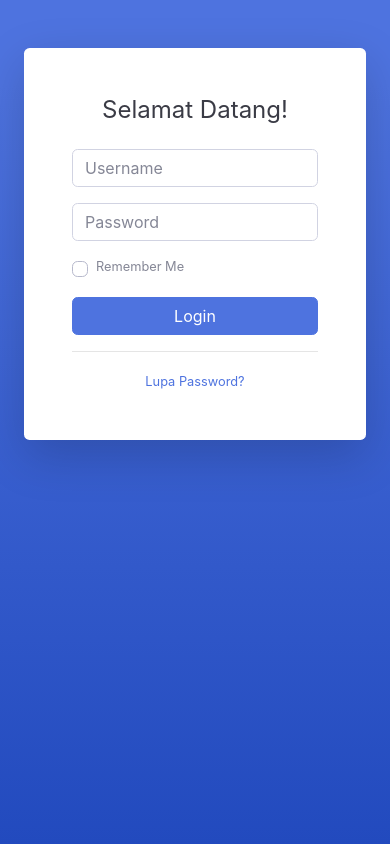
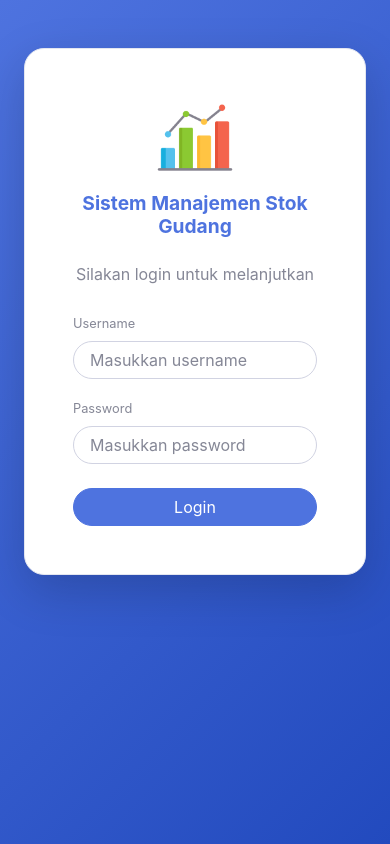
Before and after one commit to kantorujbitdev/gudang_system, a CodeIgniter app: page /gudang_system/auth/login in a window 390 px wide. Run offline with CodeIgniter, Linux system fonts and the light colour scheme.

Commit message:
rubah desain login

```diff
--- a/application/views/auth/login.php
+++ b/application/views/auth/login.php
@@ -9,52 +9,90 @@
     <link href="<?php echo base_url('assets/vendor/bootstrap/css/bootstrap.min.css'); ?>" rel="stylesheet">
     <link href="<?php echo base_url('assets/vendor/fontawesome-free/css/all.min.css'); ?>" rel="stylesheet">
     <link href="<?php echo base_url('assets/css/sb-admin-2.min.css'); ?>" rel="stylesheet">
+
+    <style>
+        .login-card {
+            border-radius: 20px;
+            overflow: hidden;
+        }
+
+        .login-logo {
+            width: 80px;
+            margin-bottom: 15px;
+        }
+
+        .bg-gradient-primary {
+            background: linear-gradient(135deg, #4e73df, #224abe);
+        }
+
+        .btn-primary {
+            border-radius: 50px;
+        }
+
+        .form-control-user {
+            border-radius: 50px;
+            padding: 1rem;
+        }
+
+        .login-title {
+            font-weight: bold;
+            color: #4e73df;
+        }
+
+        /* Responsive font size untuk judul */
+        @media (max-width: 576px) {
+            .login-title {
+                font-size: 1.2rem;
+            }
+        }
+    </style>
 </head>
 
 <body class="bg-gradient-primary">
     <div class="container">
+
+        <!-- Outer Row -->
         <div class="row justify-content-center">
-            <div class="col-xl-10 col-lg-12 col-md-9">
-                <div class="card o-hidden border-0 shadow-lg my-5">
-                    <div class="card-body p-0">
-                        <div class="row">
-                            <div class="col-lg-6 d-none d-lg-block bg-login-image"></div>
-                            <div class="col-lg-6">
-                                <div class="p-5">
+
+            <div class="col-xl-6 col-lg-8 col-md-9">
+
+                <div class="card shadow-lg my-5 login-card">
+                    <div class="card-body p-5">
                         <div class="text-center">
-                                        <h1 class="h4 text-gray-900 mb-4">Selamat Datang!</h1>
+                            <!-- Logo -->
+                            <img src="<?php echo base_url('assets/images/logo.png'); ?>" alt="Logo" class="login-logo">
+                            <h1 class="h4 login-title mb-4">Sistem Manajemen Stok Gudang</h1>
+                            <p class="text-muted mb-4">Silakan login untuk melanjutkan</p>
                         </div>
+
+                        <!-- Error Message -->
                         <?php if ($this->session->flashdata('error')): ?>
-                                        <div class="alert alert-danger"><?php echo $this->session->flashdata('error'); ?>
+                            <div class="alert alert-danger text-center">
+                                <?php echo $this->session->flashdata('error'); ?>
                             </div>
                         <?php endif; ?>
+
+                        <!-- Form -->
                         <?php echo form_open('auth/login'); ?>
                         <div class="form-group">
-                                        <?php echo form_input('username', '', 'class="form-control form-control-user" placeholder="Username" required'); ?>
+                            <label for="username" class="small text-muted">Username</label>
+                            <?php echo form_input('username', '', 'id="username" class="form-control form-control-user" placeholder="Masukkan username" required'); ?>
                         </div>
-                                    <div class="form-group">
-                                        <?php echo form_password('password', '', 'class="form-control form-control-user" placeholder="Password" required'); ?>
-                                    </div>
-                                    <div class="form-group">
-                                        <div class="custom-control custom-checkbox small">
-                                            <input type="checkbox" class="custom-control-input" id="customCheck">
-                                            <label class="custom-control-label" for="customCheck">Remember Me</label>
-                                        </div>
+                        <div class="form-group mb-4">
+                            <label for="password" class="small text-muted">Password</label>
+                            <?php echo form_password('password', '', 'id="password" class="form-control form-control-user" placeholder="Masukkan password" required'); ?>
                         </div>
                         <?php echo form_submit('submit', 'Login', 'class="btn btn-primary btn-user btn-block"'); ?>
                         <?php echo form_close(); ?>
-                                    <hr>
-                                    <div class="text-center">
-                                        <a class="small" href="forgot-password.html">Lupa Password?</a>
                     </div>
                 </div>
+
             </div>
+
         </div>
+
     </div>
-                </div>
-            </div>
-        </div>
-    </div>
+
     <script src="<?php echo base_url('assets/vendor/jquery/jquery.min.js'); ?>"></script>
     <script src="<?php echo base_url('assets/vendor/bootstrap/js/bootstrap.bundle.min.js'); ?>"></script>
     <script src="<?php echo base_url('assets/js/sb-admin-2.min.js'); ?>"></script>
```
Lines whose indentation alone changed are shown as unchanged.
